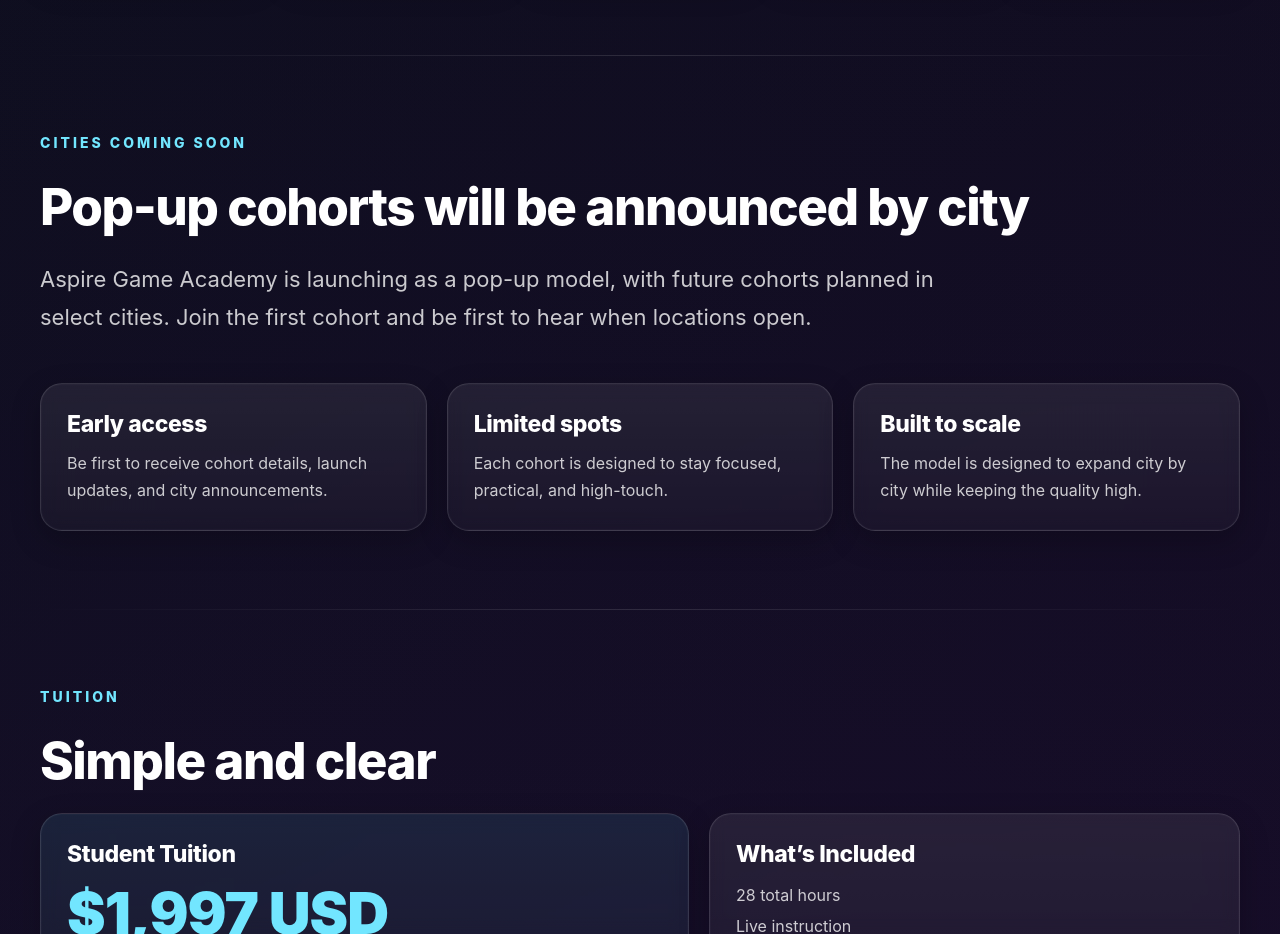
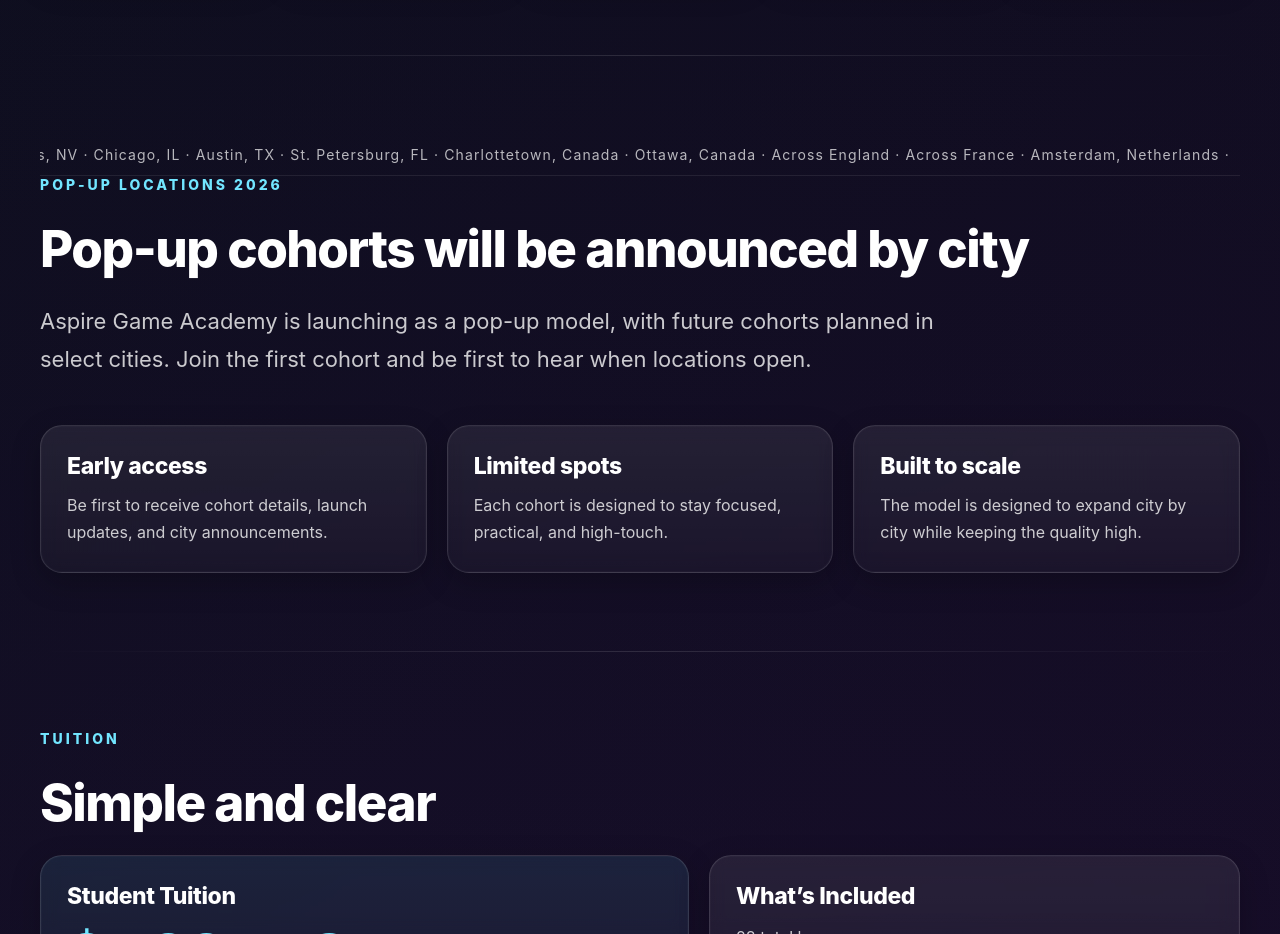
Before and after one commit to jessgoodvibesonly/aspire-game-academy, a Next.js app: page / in a window 1280 px wide. Shown: the part 5120-6054 px from the top of the page. Built offline with nearby package versions, Linux system fonts and the light colour scheme.

Commit message:
Add scrolling location marquee to pop-up locations section

```diff
--- a/app/globals.css
+++ b/app/globals.css
@@ -6,3 +6,33 @@ body {
   font-family: Inter, Arial, sans-serif;
   -webkit-font-smoothing: antialiased;
 }
+
+.marquee-wrapper {
+  width: 100%;
+  overflow: hidden;
+  padding: 12px 0;
+  border-bottom: 1px solid rgba(255, 255, 255, 0.08);
+}
+
+.marquee-track {
+  display: flex;
+  width: max-content;
+  animation: scroll 30s linear infinite;
+  white-space: nowrap;
+  font-size: 14px;
+  letter-spacing: 0.08em;
+  color: rgba(255, 255, 255, 0.7);
+}
+
+.marquee-track span {
+  margin-right: 40px;
+}
+
+@keyframes scroll {
+  0% {
+    transform: translateX(0%);
+  }
+  100% {
+    transform: translateX(-50%);
+  }
+}
--- a/app/page.tsx
+++ b/app/page.tsx
@@ -691,8 +691,18 @@ export default function Home() {
       <div style={dividerStyle} />
 
       <section style={sectionStyle}>
+        <div className="marquee-wrapper">
+          <div className="marquee-track">
+            <span>
+              Los Angeles, CA · San Francisco, CA · Las Vegas, NV · Chicago, IL · Austin, TX · St. Petersburg, FL · Charlottetown, Canada · Ottawa, Canada · Across England · Across France · Amsterdam, Netherlands ·
+            </span>
+            <span>
+              Los Angeles, CA · San Francisco, CA · Las Vegas, NV · Chicago, IL · Austin, TX · St. Petersburg, FL · Charlottetown, Canada · Ottawa, Canada · Across England · Across France · Amsterdam, Netherlands ·
+            </span>
+          </div>
+        </div>
         <div style={sectionIntroStyle}>
-          <div style={smallLabelStyle}>Cities Coming Soon</div>
+          <div style={smallLabelStyle}>Pop-Up Locations 2026</div>
           <h2 style={h2Style}>Pop-up cohorts will be announced by city</h2>
           <p style={bodyStyle}>
             Aspire Game Academy is launching as a pop-up model, with future cohorts planned in select cities. Join the first cohort and be first to hear when locations open.
```
